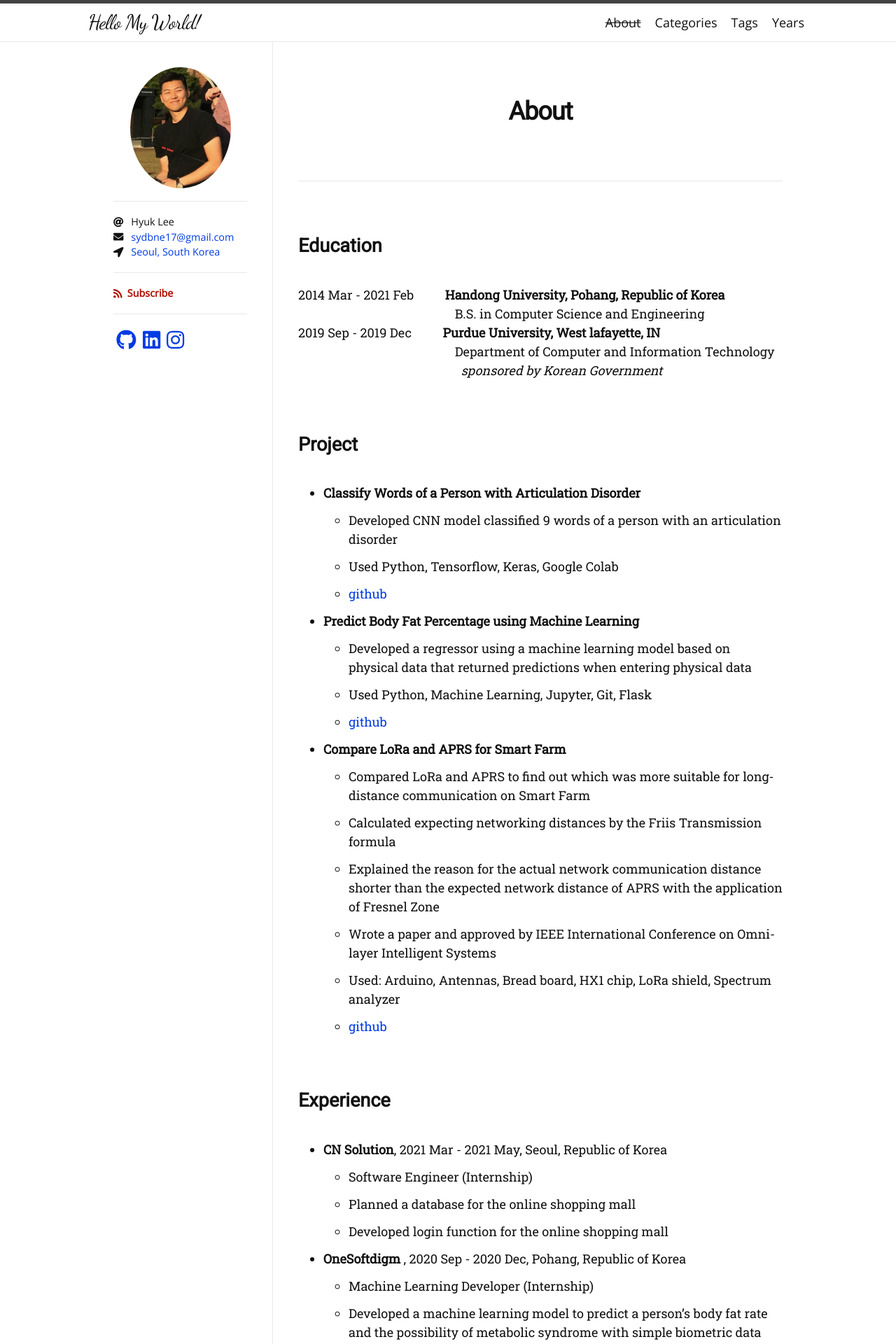
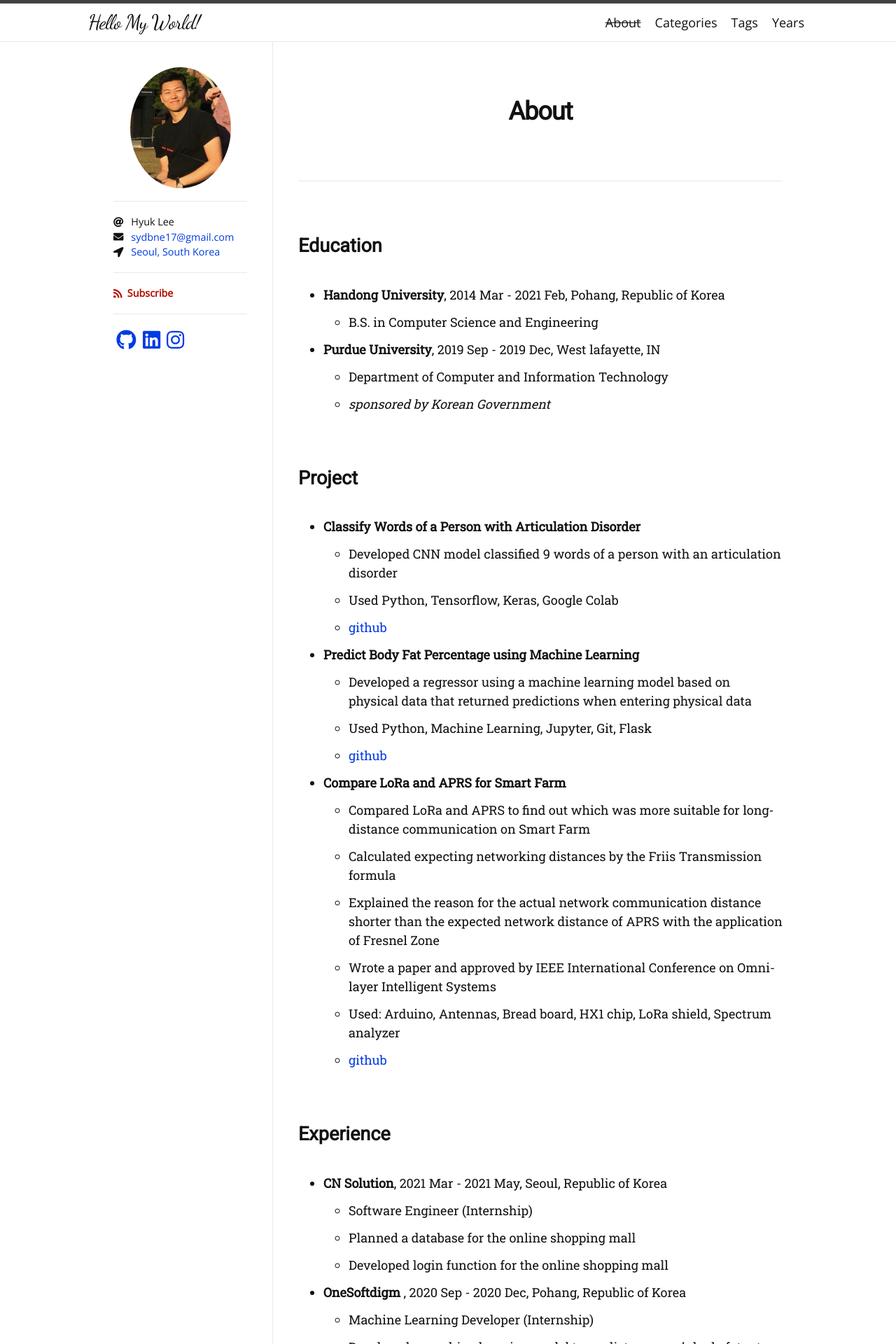
Before and after one commit to dlgur1994/dlgur1994.github.io, a Jekyll site: the page built from about.md, in a window 1280 px wide. Shown: the top 1920 px of the page at 70% size. Built offline with Jekyll 4.4.1, drawn with Linux system fonts in a browser that asks for light colours; nearby versions of some CDN libraries; some web fonts are replaced; part of the change alters nothing that is shown.

```diff
--- a/about.md
+++ b/about.md
@@ -5,11 +5,11 @@ permalink: /about/
 ---
 
 ## Education
-2014 Mar - 2021 Feb &nbsp;&nbsp;&nbsp;&nbsp;&nbsp;&nbsp;&nbsp;&nbsp;&nbsp;**Handong University, Pohang, Republic of Korea**
-&nbsp;&nbsp;&nbsp;&nbsp;&nbsp;&nbsp;&nbsp;&nbsp;&nbsp;&nbsp;&nbsp;&nbsp;&nbsp;&nbsp;&nbsp;&nbsp;&nbsp;&nbsp;&nbsp;&nbsp;&nbsp;&nbsp;&nbsp;&nbsp;&nbsp;&nbsp;&nbsp;&nbsp;&nbsp;&nbsp;&nbsp;&nbsp;&nbsp;&nbsp;&nbsp;&nbsp;&nbsp;&nbsp;&nbsp;&nbsp;&nbsp;&nbsp;&nbsp;&nbsp;&nbsp;&nbsp;&nbsp;&nbsp;&nbsp;&nbsp;B.S. in Computer Science and Engineering
-2019 Sep - 2019 Dec &nbsp;&nbsp;&nbsp;&nbsp;&nbsp;&nbsp;&nbsp;&nbsp;&nbsp;**Purdue University, West lafayette, IN**
-&nbsp;&nbsp;&nbsp;&nbsp;&nbsp;&nbsp;&nbsp;&nbsp;&nbsp;&nbsp;&nbsp;&nbsp;&nbsp;&nbsp;&nbsp;&nbsp;&nbsp;&nbsp;&nbsp;&nbsp;&nbsp;&nbsp;&nbsp;&nbsp;&nbsp;&nbsp;&nbsp;&nbsp;&nbsp;&nbsp;&nbsp;&nbsp;&nbsp;&nbsp;&nbsp;&nbsp;&nbsp;&nbsp;&nbsp;&nbsp;&nbsp;&nbsp;&nbsp;&nbsp;&nbsp;&nbsp;&nbsp;&nbsp;&nbsp;&nbsp;Department of Computer and Information Technology
-&nbsp;&nbsp;&nbsp;&nbsp;&nbsp;&nbsp;&nbsp;&nbsp;&nbsp;&nbsp;&nbsp;&nbsp;&nbsp;&nbsp;&nbsp;&nbsp;&nbsp;&nbsp;&nbsp;&nbsp;&nbsp;&nbsp;&nbsp;&nbsp;&nbsp;&nbsp;&nbsp;&nbsp;&nbsp;&nbsp;&nbsp;&nbsp;&nbsp;&nbsp;&nbsp;&nbsp;&nbsp;&nbsp;&nbsp;&nbsp;&nbsp;&nbsp;&nbsp;&nbsp;&nbsp;&nbsp;&nbsp;&nbsp;&nbsp;&nbsp;&nbsp;&nbsp;_sponsored by Korean Government_
+- **Handong University**, 2014 Mar - 2021 Feb, Pohang, Republic of Korea
+    - B.S. in Computer Science and Engineering
+- **Purdue University**, 2019 Sep - 2019 Dec, West lafayette, IN
+    - Department of Computer and Information Technology
+    - _sponsored by Korean Government_
 
 ## Project
 - **Classify Words of a Person with Articulation Disorder**
```
